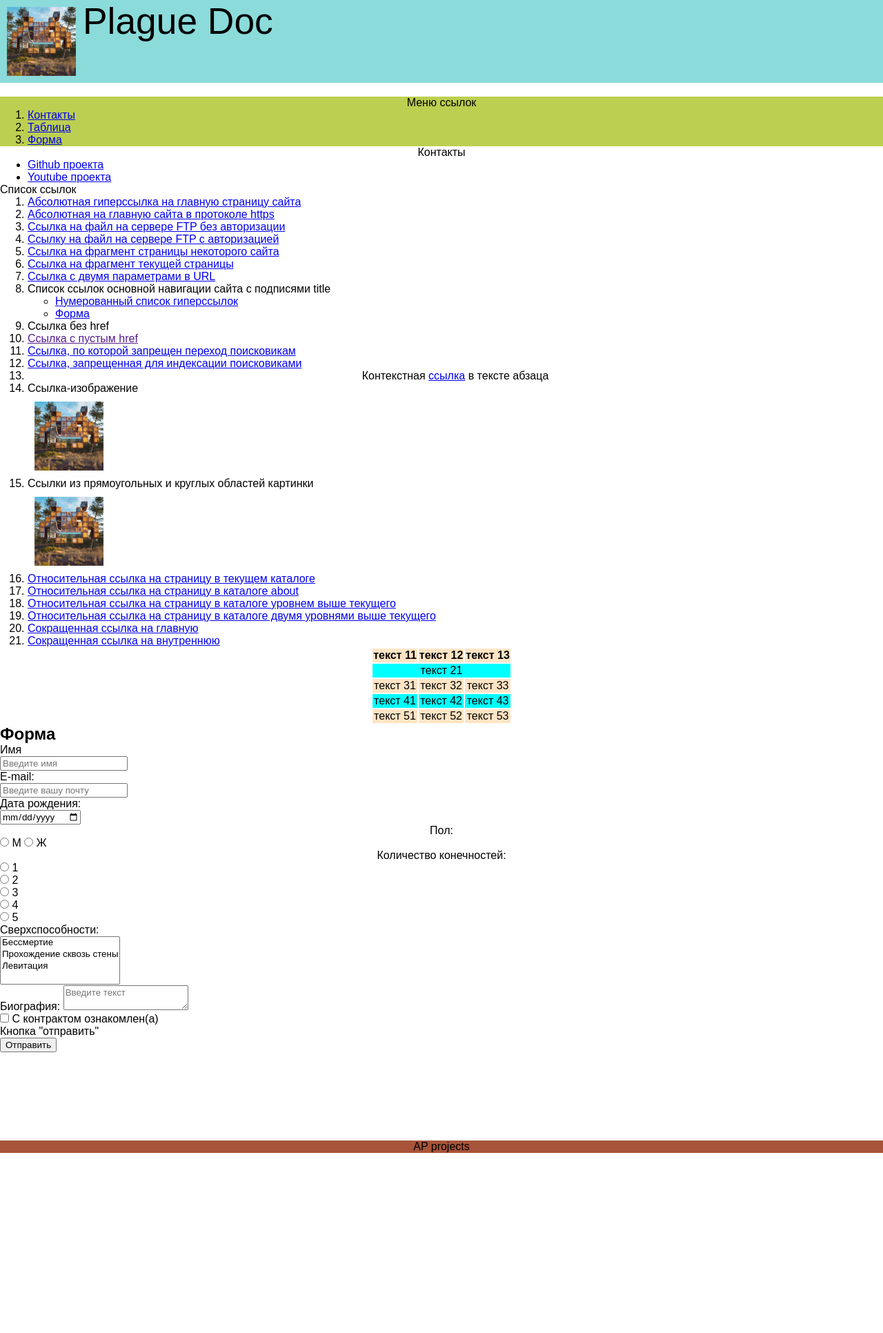
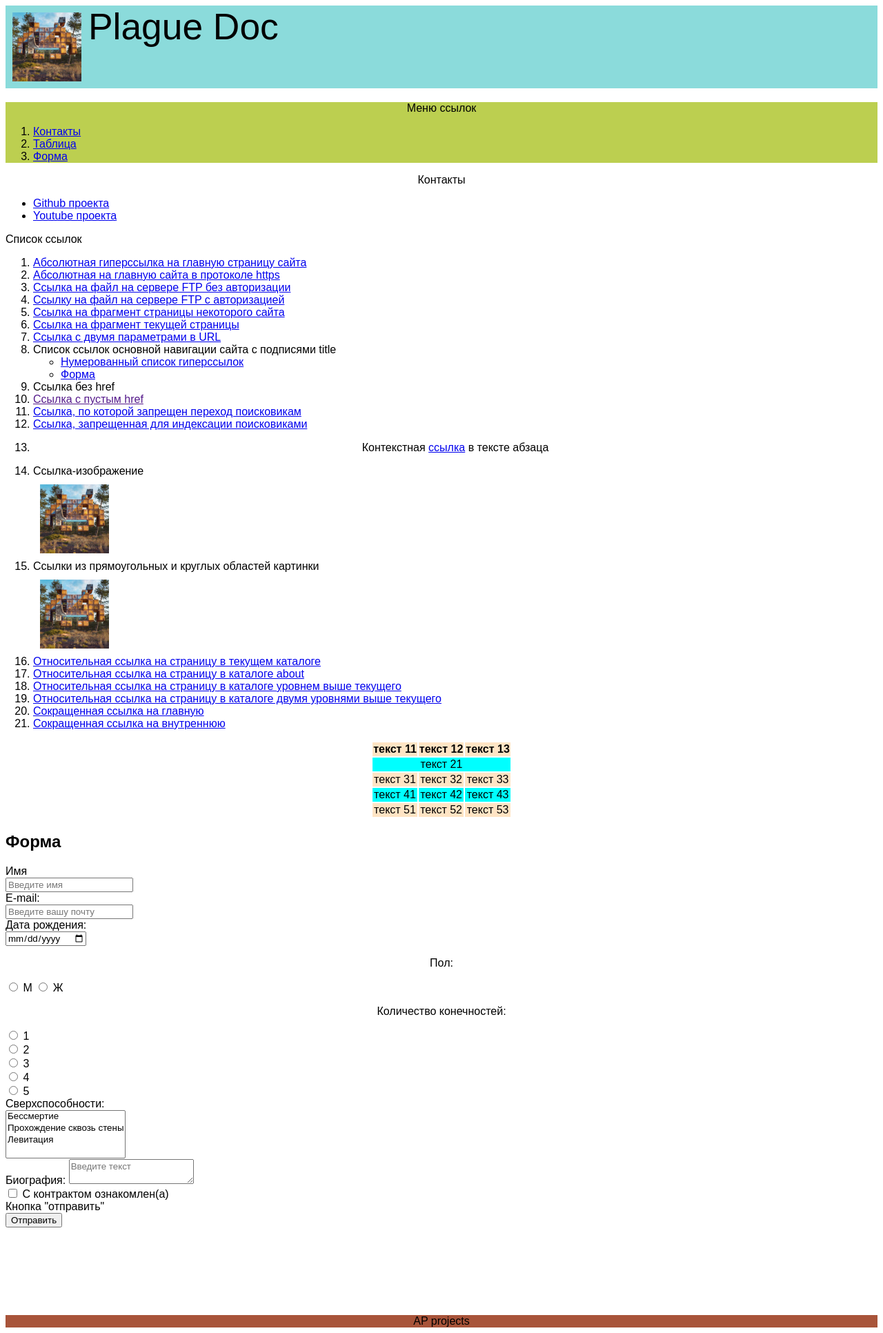
Before and after one commit to Verner-Ad/Verner-Ad.github.io, a PHP site: page /2/index.html in a window 1280 px wide. Shown: the whole page at 69% size. Before the commit the page ends 1671 px from the top, so only its background shows below. Run offline with PHP 8.4, Linux system fonts and the light colour scheme.

Commit message:
Update style.css

```diff
--- a/web/2/style.css
+++ b/web/2/style.css
@@ -1,5 +1,4 @@
 * {
-  margin: 0;
   font-family: Arial, sans-serif;
 }
 tr#st_1 {
```
